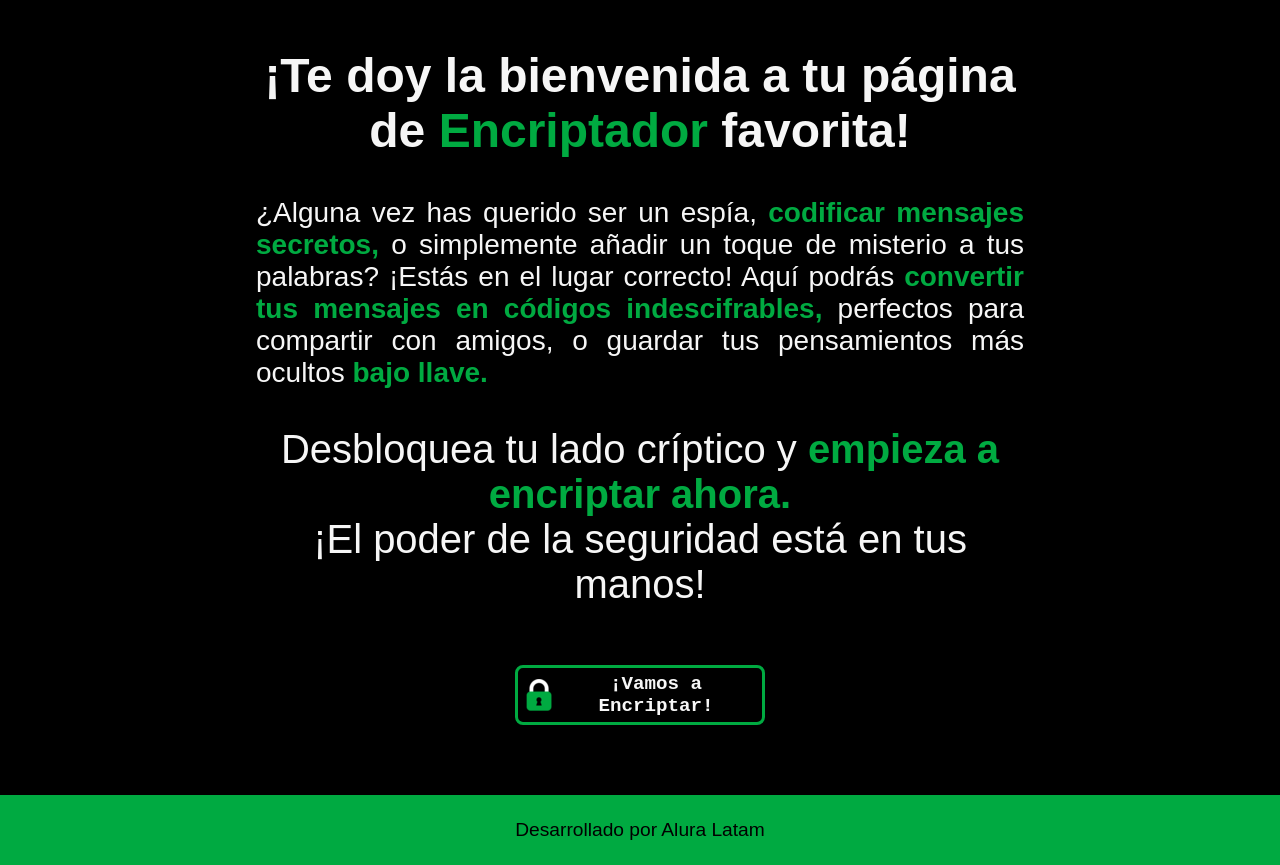
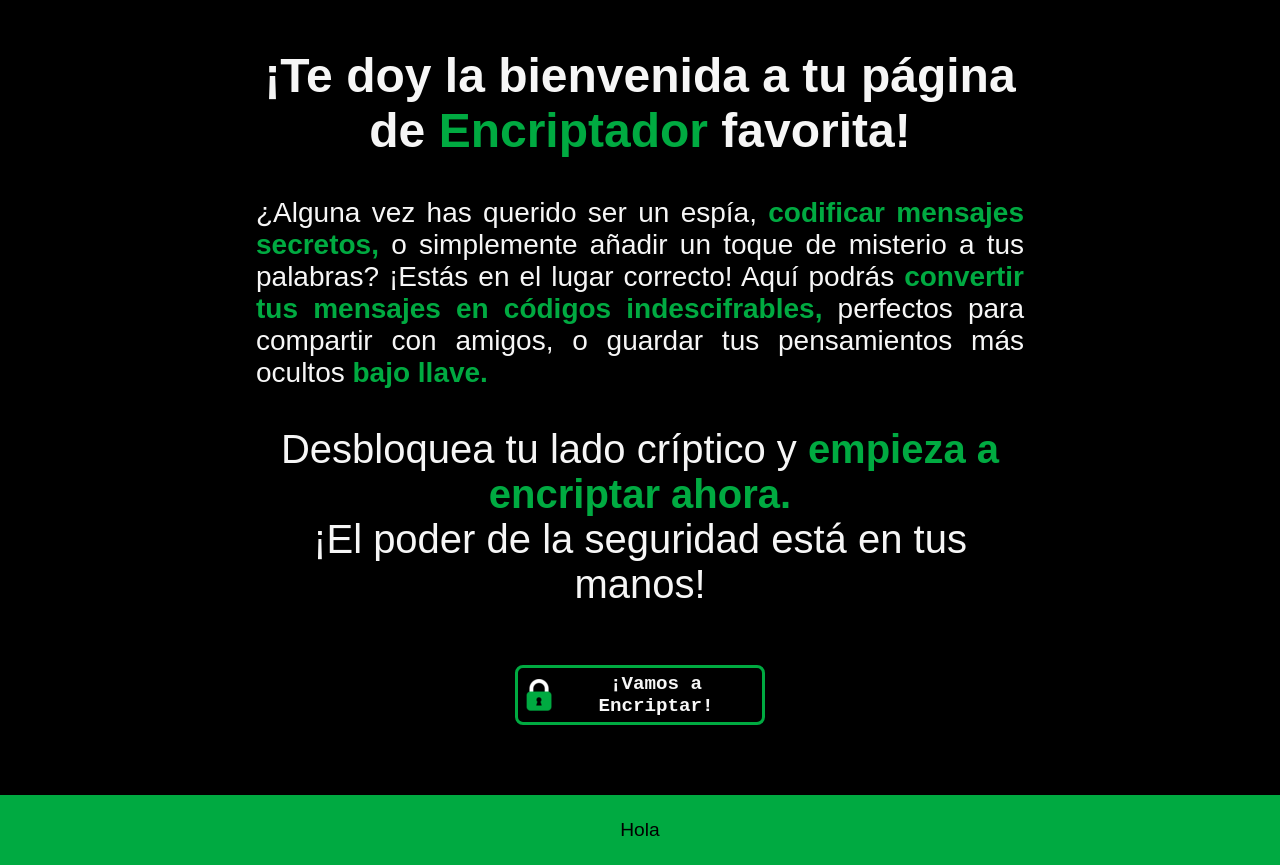
Before and after one commit to Maages09/Challenge-Encriptador_de_Texto, a plain HTML site: page index.html in a window 1280 px wide. Shown: the part 124-989 px from the top of the page. Drawn offline with Linux system fonts and the light colour scheme; a web font is replaced by a local one.

Commit message:
Update index.html

```diff
--- a/index.html
+++ b/index.html
@@ -51,7 +51,7 @@
     </section>
 
     <footer class="footer">
-        <p>Desarrollado por Alura Latam</p>
+        <p>Hola</p>
     </footer>
 
 </body>
```
